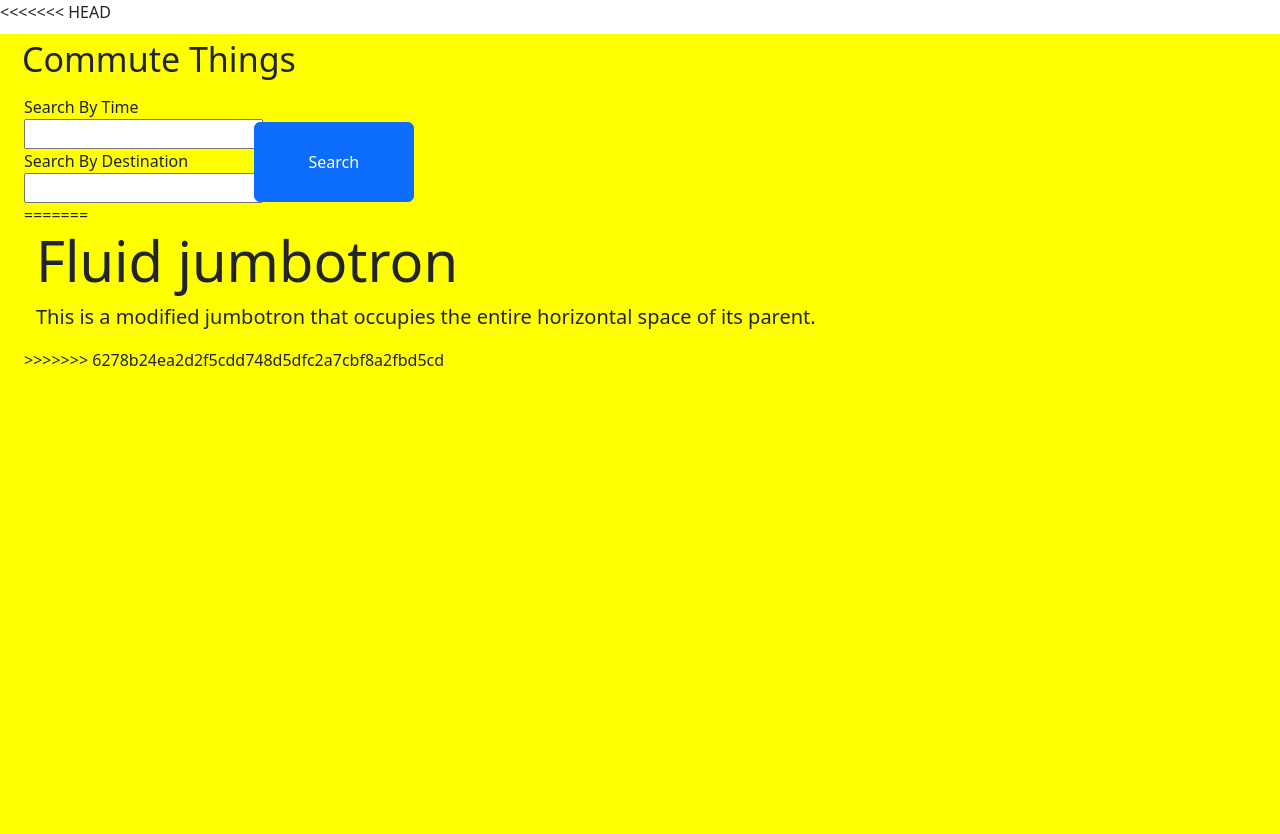
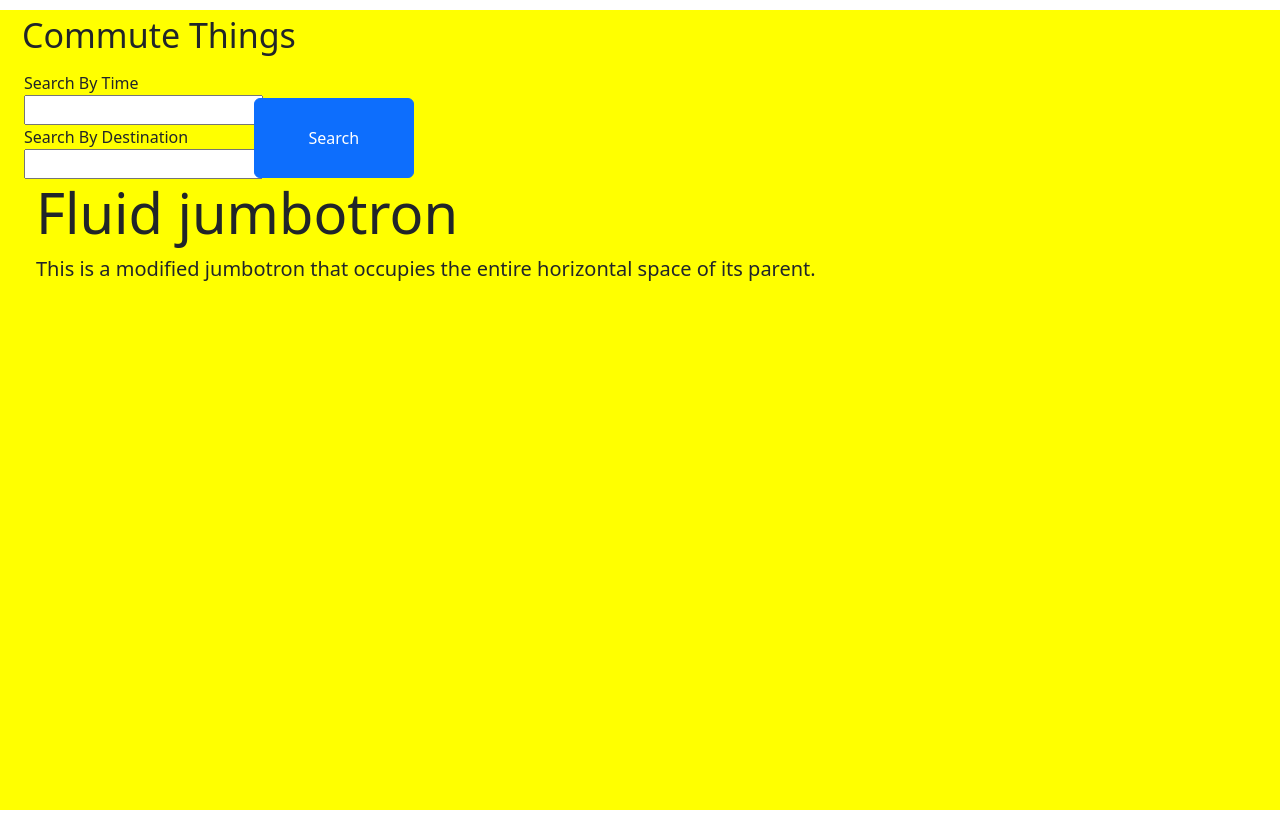
Before and after one commit to tascott/module-9-group-project, a plain HTML site: page index.html in a window 1280 px wide. After the commit the page ends 810 px from the top, so only its background shows below. Drawn offline with nearby package versions, Linux system fonts and the light colour scheme; a script that the page names is missing.

Commit message:
accepted both changes

```diff
--- a/index.html
+++ b/index.html
@@ -11,7 +11,6 @@
     <title>CommuteMe</title>
 </head>
 <body>
-<<<<<<< HEAD
     <div class="container-fluid outer-wrapper">
         <header>Commute Things</header>
         <div class="container-fluid">
@@ -29,7 +28,6 @@
             </div>
             </div>
             <div class="col-8">
-=======
 
     <div class="jumbotron jumbotron-fluid">
         <div class="container">
@@ -38,7 +36,6 @@
         </div>
     </div>
 
->>>>>>> 6278b24ea2d2f5cdd748d5dfc2a7cbf8a2fbd5cd
 
             </div>
         </div>
```
